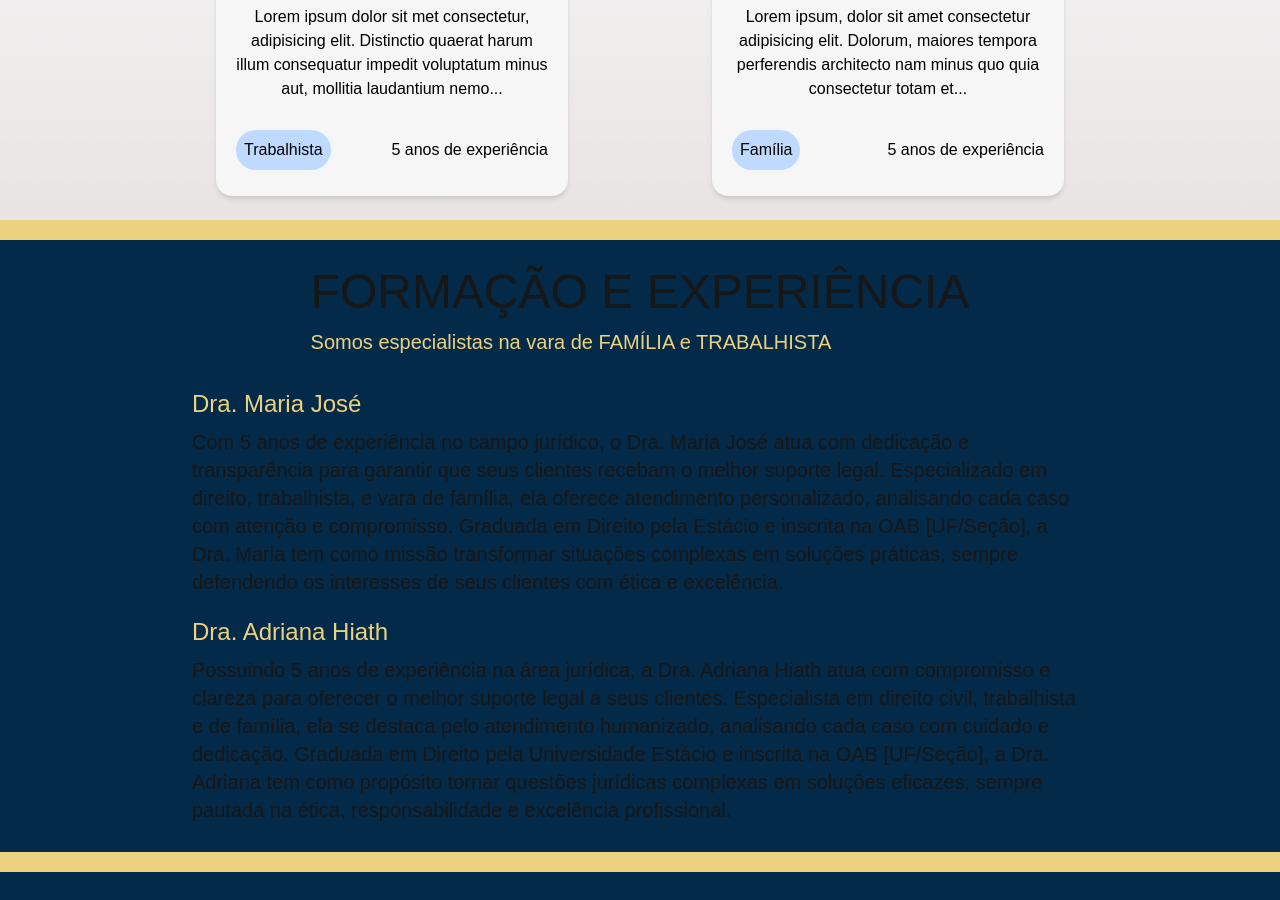
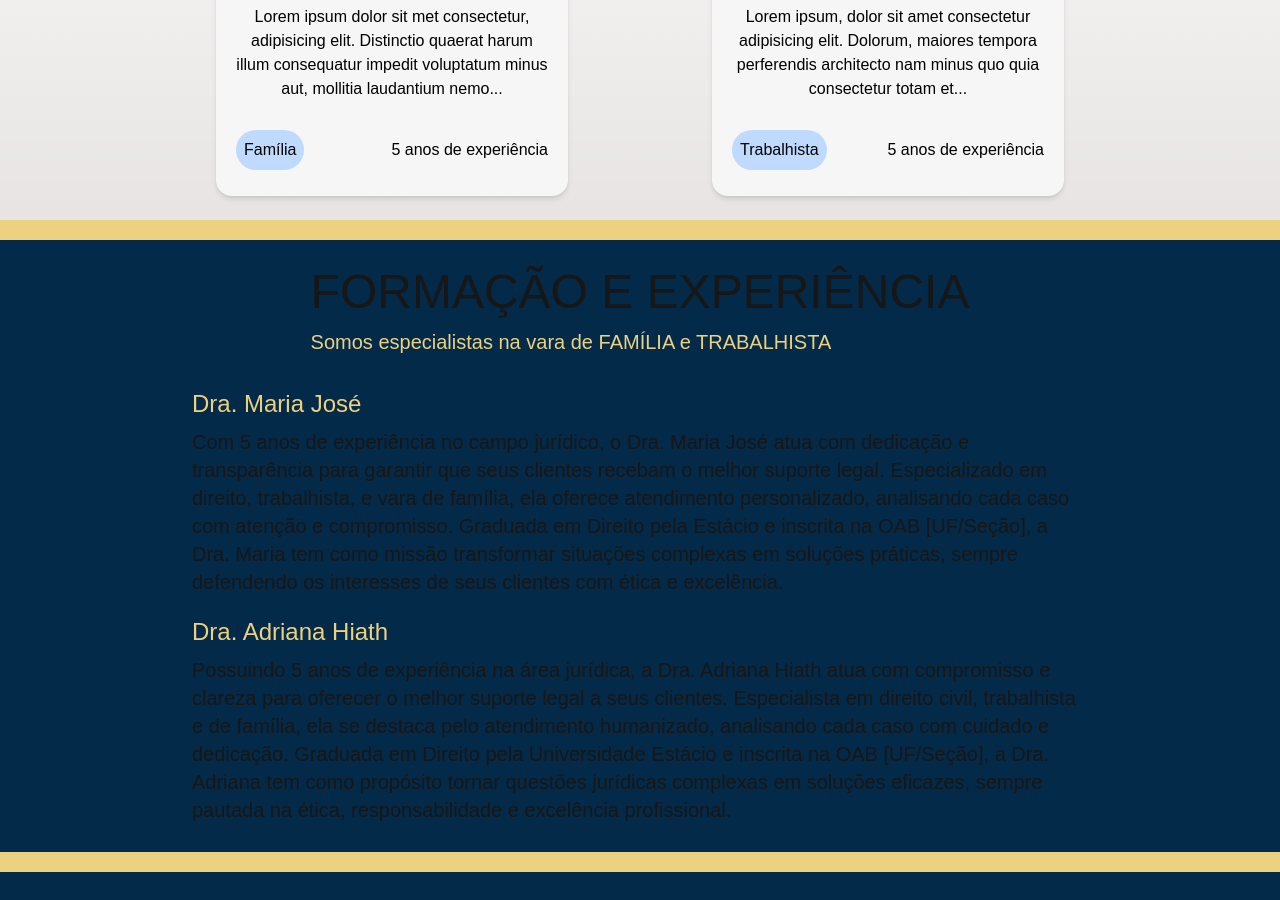
Before and after one commit to DavidSheltonSF/advogados-landing-page, a Next.js app: page / in a window 1280 px wide. Shown: the part 1460-2360 px from the top of the page. Built offline with nearby package versions, Linux system fonts and the light colour scheme.

Commit message:
refactor: set tag to Família in Maria José's card and Trabalhista in Adriana Hiath's card

```diff
--- a/src/app/page.tsx
+++ b/src/app/page.tsx
@@ -12,14 +12,14 @@ export default function Home() {
       photo: '/photos/maria-photo-real.png',
       name: "Maria José",
       description: "Lorem ipsum dolor sit met consectetur, adipisicing elit. Distinctio quaerat harum illum consequatur impedit voluptatum minus aut, mollitia laudantium nemo maiores nam totam aperiam velit asperiores, non quos recusandae.",
-      specialization: "Trabalhista",
+      specialization: "Família",
       experience: 5
     },
      adriana: {
       photo: '/photos/adriana-photo-real.png',
       name: "Adriana Hiath",
       description: "Lorem ipsum, dolor sit amet consectetur adipisicing elit. Dolorum, maiores tempora perferendis architecto nam minus quo quia consectetur totam et sequi possimus reiciendis, nemo culpa quos consequuntur laborum rerum sunt.",
-      specialization: "Família",
+      specialization: "Trabalhista",
       experience: 5
     }
   }
```
